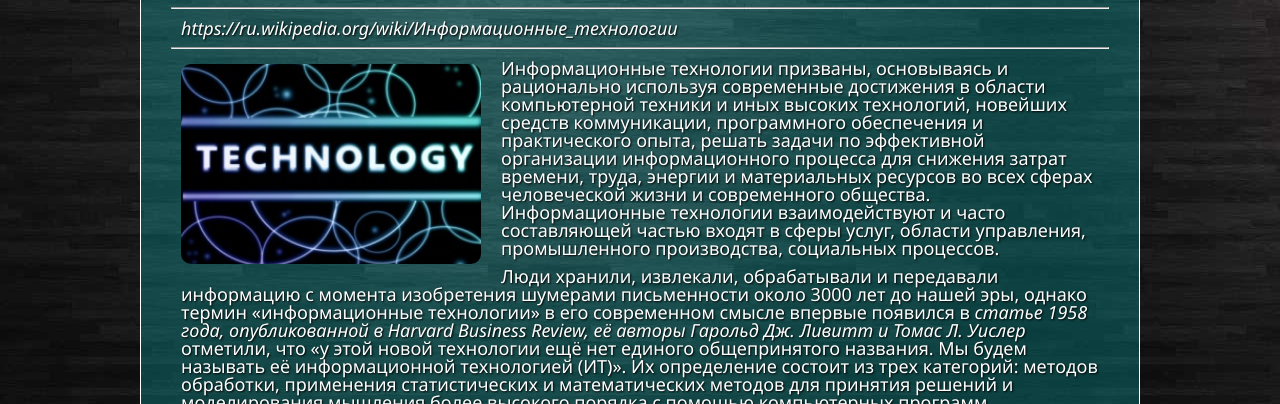
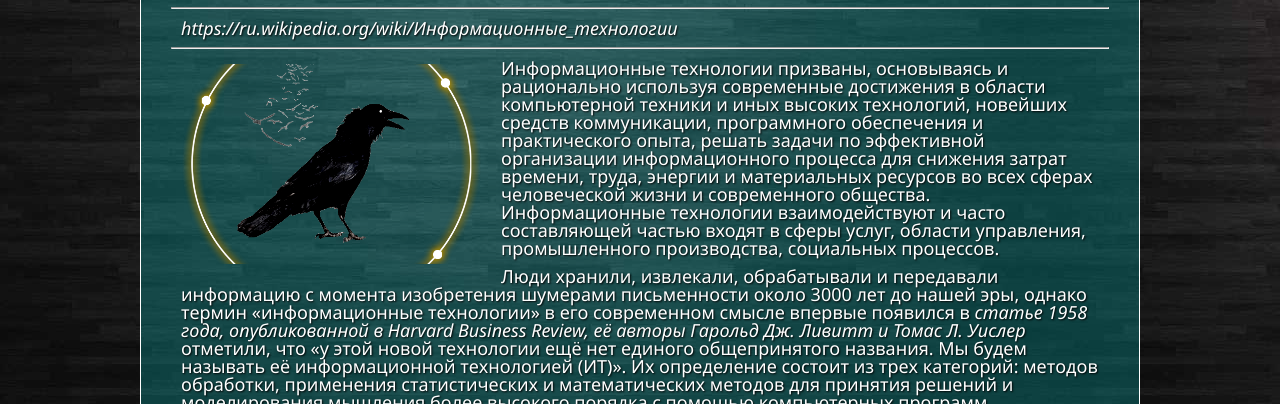
Before and after one commit to dev-vector/dev-vector-old.github.io, a plain HTML site: page index.html in a window 1280 px wide. Shown: the part 396-800 px from the top of the page. Drawn offline with Linux system fonts and the light colour scheme.

Commit message:
Update index.html

```diff
--- a/index.html
+++ b/index.html
@@ -48,7 +48,7 @@
     <div class=center>
 	<h3 class=center> Центральная: Информационные технологии </h3>
 	<hr/> <p class=center><cite>https://ru.wikipedia.org/wiki/Информационные_технологии</cite></p><hr/>
-	<p class=center> <foto style="background-image: url(images/vi-1.jpg)"> </foto>
+	<p class=center> <foto style="background-image: url(images/free1.png)"> </foto>
 	Информационные технологии призваны, основываясь и рационально используя современные достижения в области компьютерной техники
 	и иных высоких технологий, новейших средств коммуникации, программного обеспечения и практического опыта, решать задачи по
 	эффективной организации информационного процесса для снижения затрат времени, труда, энергии и материальных ресурсов во всех
```
